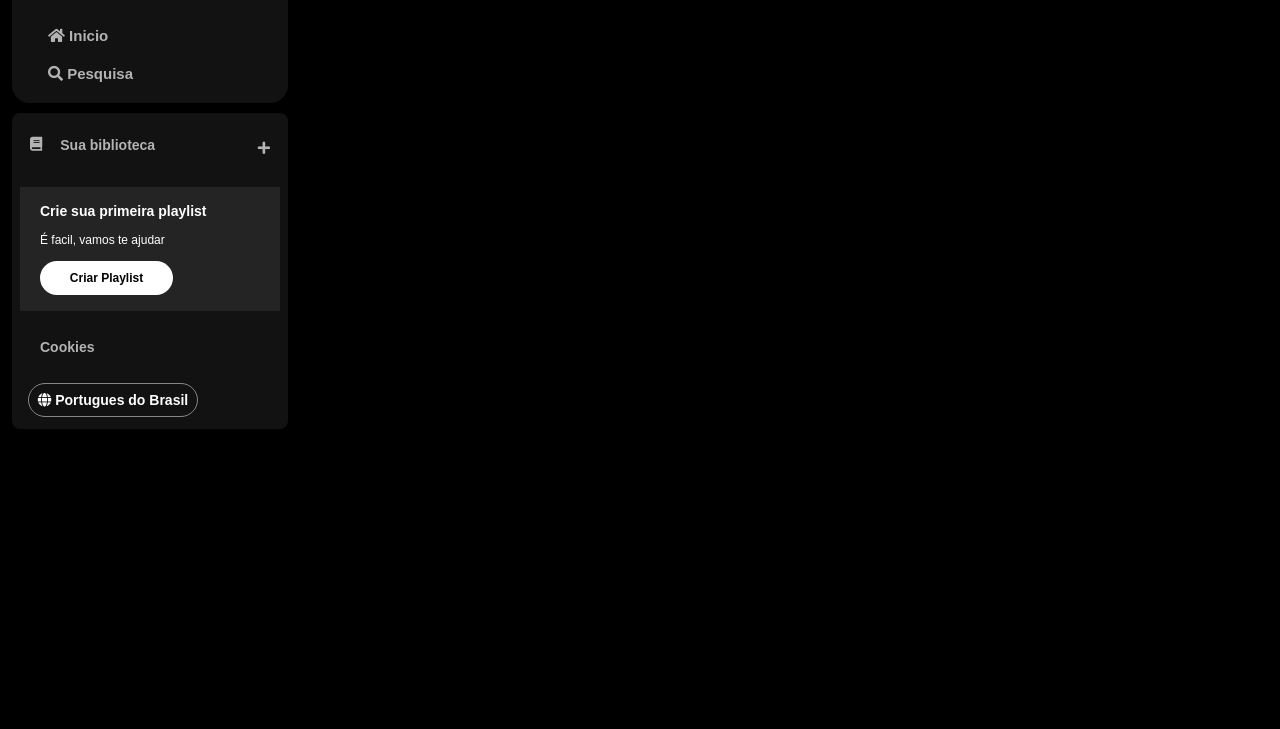
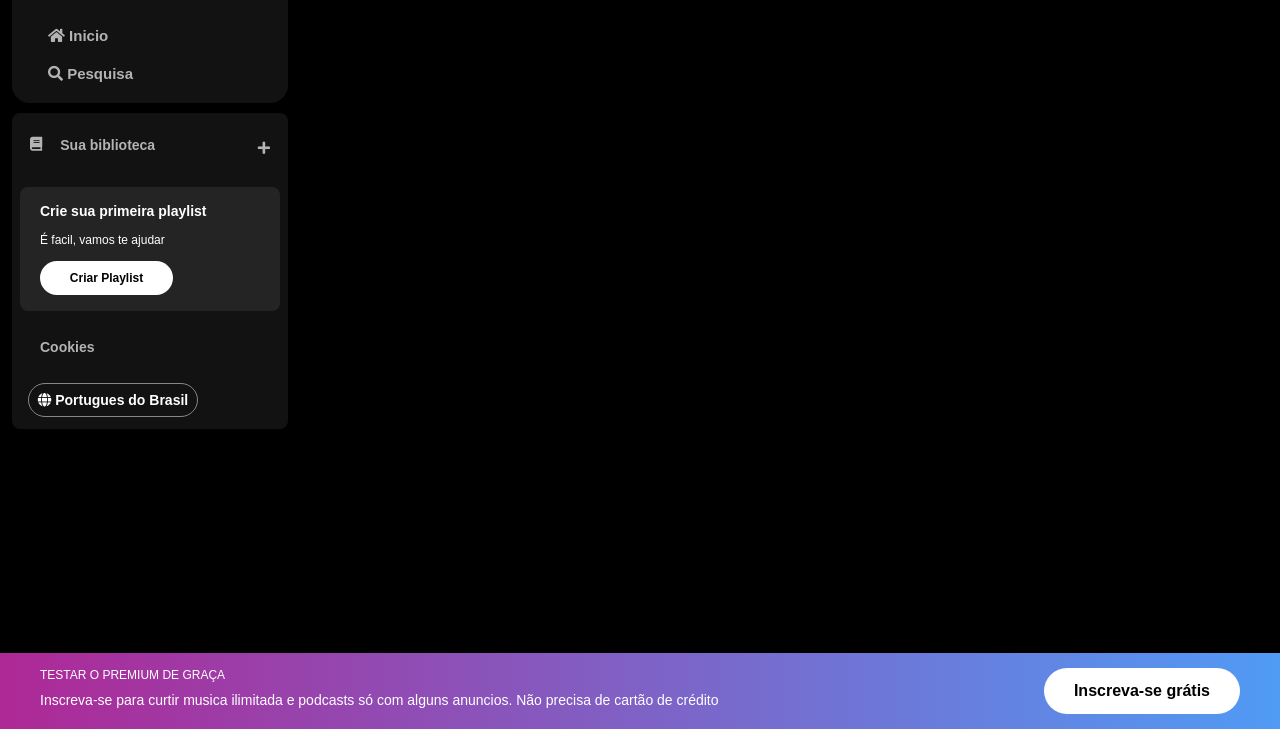
Before and after one commit to CamilleForini/spotify_alura, a plain HTML site: page index.html in a window 1280 px wide. Shown: the part 71-800 px from the top of the page. Drawn offline with Linux system fonts and the light colour scheme.

Commit message:
Footer criado

```diff
--- a/index.html
+++ b/index.html
@@ -67,5 +67,17 @@
     </div>
    </div>
   </div>
+  <footer class="disclaimer-premium">
+   <div class="text">
+    <p class="disclaimer-premium__title">Testar o Premium de graça</p>
+    <p class="disclaimer-premium__subtitle">
+     Inscreva-se para curtir musica ilimitada e podcasts só com alguns anuncios.
+     Não precisa de cartão de crédito
+    </p>
+   </div>
+   <div class="button">
+    <button>Inscreva-se grátis</button>
+   </div>
+  </footer>
  </body>
 </html>
--- a/style.css
+++ b/style.css
@@ -1,5 +1,5 @@
 body {
-background-color: #000;
+background-color:#000;
 }
 
 .logo {
@@ -101,6 +101,7 @@ background-color: #000;
     font-size: 14px;
     margin: 8px 0px;
     padding: 16px 20px;
+    border-radius: 8px;
 }
 
 .section-playlist .section-playlist__content{
@@ -162,5 +163,46 @@ background-color: #000;
     margin: 8px;
     padding: 8px;
     border-radius: 20px;
+}
+
+.disclaimer-premium {
+    position: fixed;
+    bottom:0;
+    left:0;
+    right: 0;
+    background: linear-gradient(to right, #ae2896, #509bf5);
+    padding: 15px 40px;
+    display:flex;
+    justify-content:space-between;
+}
+
+.disclaimer-premium .text{
+    flex-shrink: 0;
+}
+
+.disclaimer-premium .disclaimer-premium__title{
+    color: #fff;
+    text-transform: uppercase;
+    font-weight:400;
+    font-size: 12px;
+    margin-bottom:10px;
+}
+
+.disclaimer-premium .disclaimer-premium__subtitle{
+    color: #fff;
+    font-size: 14px;
+    font-weight: 500;
+}
+
+.disclaimer-premium button {
+    background-color: #fff;
+    color: #000;
+    font-size: 16px;
+    font-weight: bold;
+    padding: 14px 30px;
+    border:0;
+    border-radius:40px;
+    cursor: pointer;
+    flex-shrink: 0;
 
 }
```
